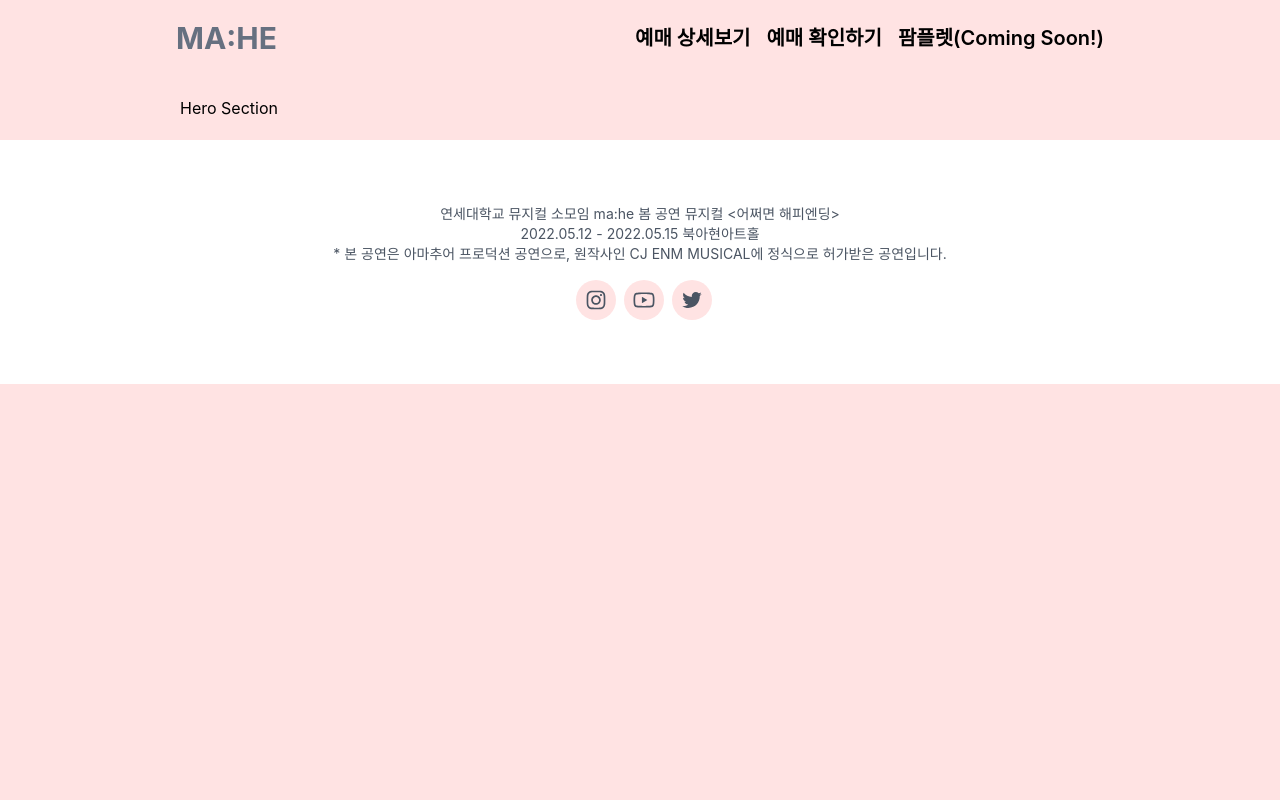
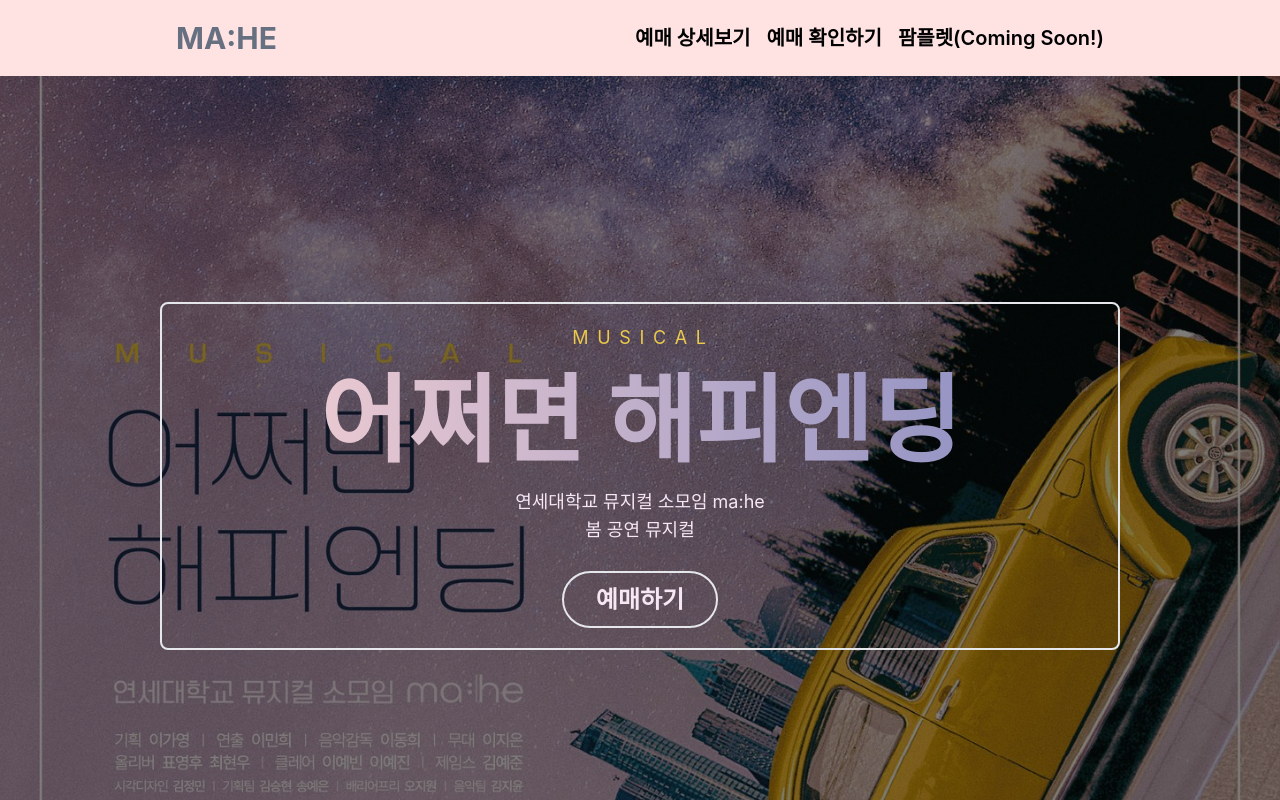
Before and after one commit to CaesiumY/mahe-musical, a Next.js app: page / in a window 1280 px wide. Shown: the top 800 px of the page. Built offline with nearby package versions, Linux system fonts and the light colour scheme.

Commit message:
feat: Add 메인 페이지 히어로 섹션 디자인과 내용 추가

```diff
--- a/src/components/common/Footer.tsx
+++ b/src/components/common/Footer.tsx
@@ -39,10 +39,7 @@ const Footer = () => {
   return (
     <footer className="text-gray-600 bg-white">
       <div className="px-5 py-5 sm:p-16 flex flex-col gap-4">
-        <div
-          className="basis-2/3 text-center text-sm"
-          style={{ wordBreak: "keep-all" }}
-        >
+        <div className="basis-2/3 text-center text-sm">
           <p>
             연세대학교 뮤지컬 소모임 ma:he 봄 공연 뮤지컬 &lt;어쩌면
             해피엔딩&gt;
--- a/src/components/layout/Layout.tsx
+++ b/src/components/layout/Layout.tsx
@@ -11,7 +11,7 @@ const Layout = ({ children }: LayoutProps) => {
     <>
       <Header />
 
-      <main className="p-5 sm:w-3/4 sm:mx-auto">{children}</main>
+      <main className="sm:mx-auto">{children}</main>
 
       <Footer />
     </>
--- a/src/components/main/HeroSection.tsx
+++ b/src/components/main/HeroSection.tsx
@@ -1,7 +1,39 @@
+import Image from "next/image";
+import Link from "next/link";
 import React from "react";
 
 const HeroSection = () => {
-  return <section>Hero Section</section>;
+  return (
+    <section>
+      <div className="relative h-screen">
+        <Image
+          alt="마헤_포스터"
+          src="/images/poster.jpg"
+          objectFit="cover"
+          layout="fill"
+          width="100%"
+          height="100%"
+          className="brightness-50"
+        />
+        <div className="absolute w-3/4 text-[#f7e7f5] text-center text-md sm:text-lg top-1/2 left-1/2 translate-x-[-50%] translate-y-[-50%] select-none border-2 bg-transparent p-5 rounded-lg">
+          <p className="text-[#ecca4b] tracking-widest">M U S I C A L</p>
+          <h2 className="text-6xl sm:text-8xl font-bold my-5 text-transparent bg-gradient-to-r from-[#fbd4d4] to-[#848ac1] bg-clip-text">
+            어쩌면 해피엔딩
+          </h2>
+          <p>연세대학교 뮤지컬 소모임 ma:he </p>
+          <p>봄 공연 뮤지컬</p>
+
+          <div className="mt-10 mb-3">
+            <Link href="/">
+              <a className="py-3 px-8 rounded-full border-2 text-2xl font-bold hover:bg-gradient-to-r from-[#fbd4d4] to-[#848ac1] hover:text-gray-800 transition-colors">
+                예매하기
+              </a>
+            </Link>
+          </div>
+        </div>
+      </div>
+    </section>
+  );
 };
 
 export default HeroSection;
--- a/src/styles/globals.css
+++ b/src/styles/globals.css
@@ -11,6 +11,7 @@ body {
     "Malgun Gothic", "Apple Color Emoji", "Segoe UI Emoji", "Segoe UI Symbol",
     sans-serif;
   background-color: #ffe3e3;
+  word-break: keep-all;
 }
 
 a {
```
Also changed, not shown: public/images/front.jpg (added), public/images/poster.jpg (added).
